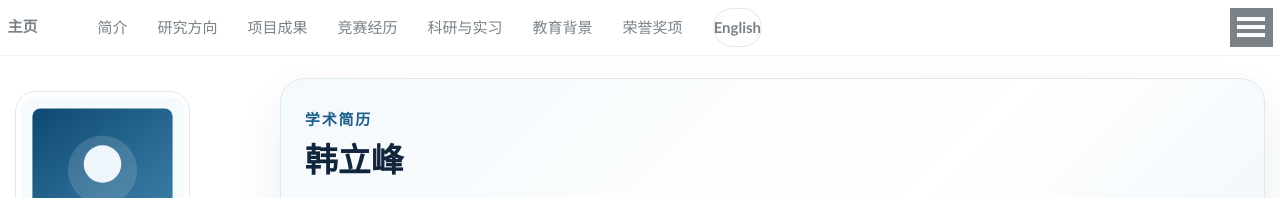
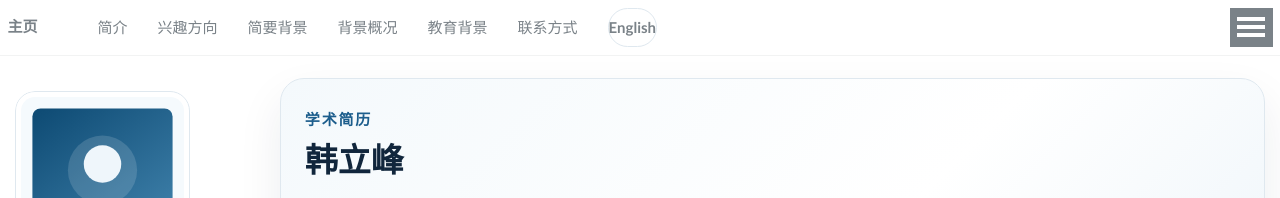
Before and after one commit to 2369787465a-jpg/2369787465a-jpg.github.io, a Jekyll site: the page built from _pages/about_zh.md, in a window 1280 px wide. Shown: the top 198 px of the page. Built offline with Jekyll 4.4.1, drawn with Linux system fonts in a browser that asks for light colours.

Commit message:
Privacy-safe update: _data/navigation_zh.yml

```diff
--- a/_data/navigation_zh.yml
+++ b/_data/navigation_zh.yml
@@ -3,20 +3,17 @@ main:
   - title: "简介"
     url: "/zh/#about"
 
-  - title: "研究方向"
+  - title: "兴趣方向"
     url: "/zh/#research"
 
-  - title: "项目成果"
+  - title: "简要背景"
     url: "/zh/publications/"
 
-  - title: "竞赛经历"
-    url: "/zh/#competitions"
-
-  - title: "科研与实习"
+  - title: "背景概况"
     url: "/zh/#experience"
 
   - title: "教育背景"
     url: "/zh/#education"
 
-  - title: "荣誉奖项"
+  - title: "联系方式"
     url: "/zh/#honors"
```
